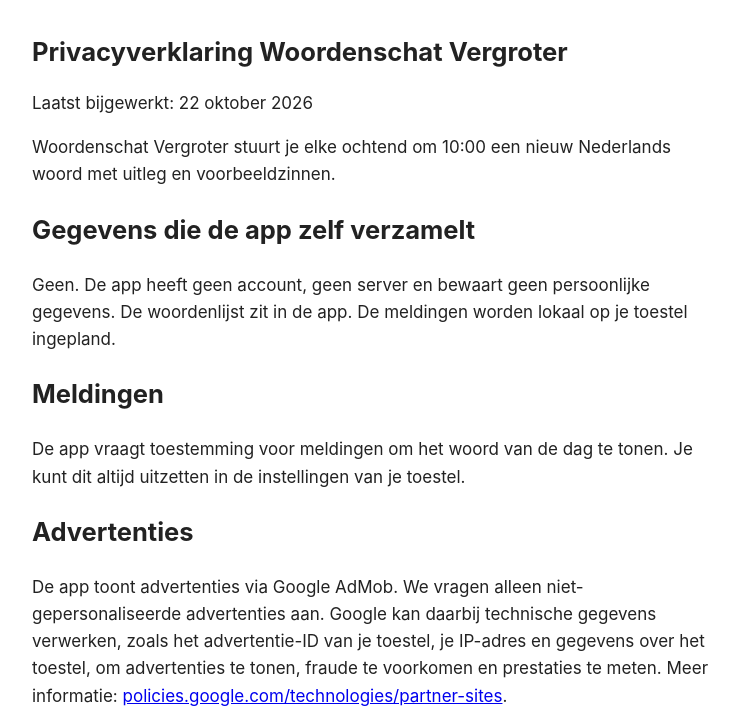
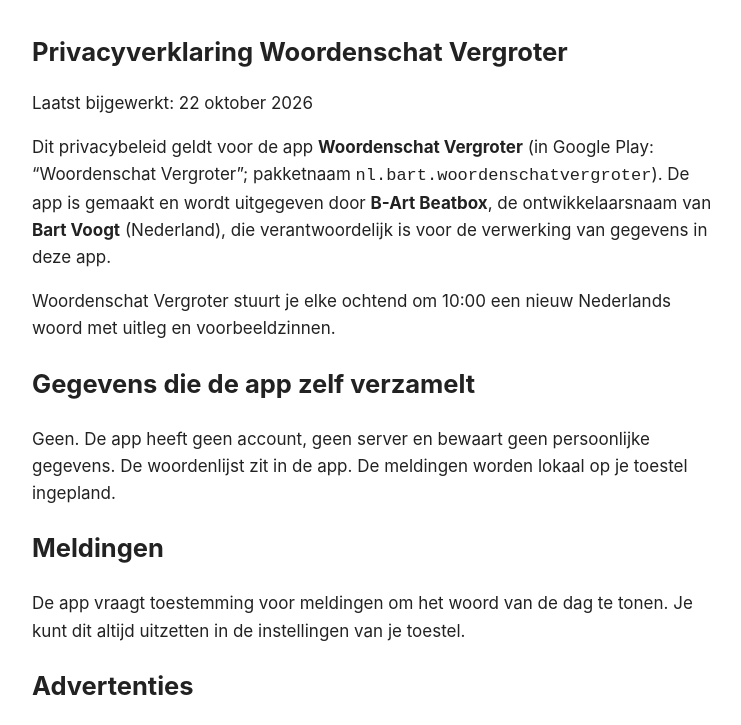
Before and after one commit to dhbmbyjfsr-cyber/woordenschat, a plain HTML site: page privacy.html in a window 1280 px wide. Shown: the top 725 px of the page, without its empty margins (268-1009 px from the left). Drawn offline with Linux system fonts and the light colour scheme.

Commit message:
Privacy: developer name B-Art Beatbox, package name and Play titles (Play policy)

```diff
--- a/privacy.html
+++ b/privacy.html
@@ -5,6 +5,7 @@
 <body>
 <h1>Privacyverklaring Woordenschat Vergroter</h1>
 <p>Laatst bijgewerkt: 22 oktober 2026</p>
+  <p>Dit privacybeleid geldt voor de app <strong>Woordenschat Vergroter</strong> (in Google Play: “Woordenschat Vergroter”; pakketnaam <code>nl.bart.woordenschatvergroter</code>). De app is gemaakt en wordt uitgegeven door <strong>B-Art Beatbox</strong>, de ontwikkelaarsnaam van <strong>Bart Voogt</strong> (Nederland), die verantwoordelijk is voor de verwerking van gegevens in deze app.</p>
 <p>Woordenschat Vergroter stuurt je elke ochtend om 10:00 een nieuw Nederlands woord met uitleg en voorbeeldzinnen.</p>
 <h2>Gegevens die de app zelf verzamelt</h2>
 <p>Geen. De app heeft geen account, geen server en bewaart geen persoonlijke gegevens. De woordenlijst zit in de app. De meldingen worden lokaal op je toestel ingepland.</p>
```
